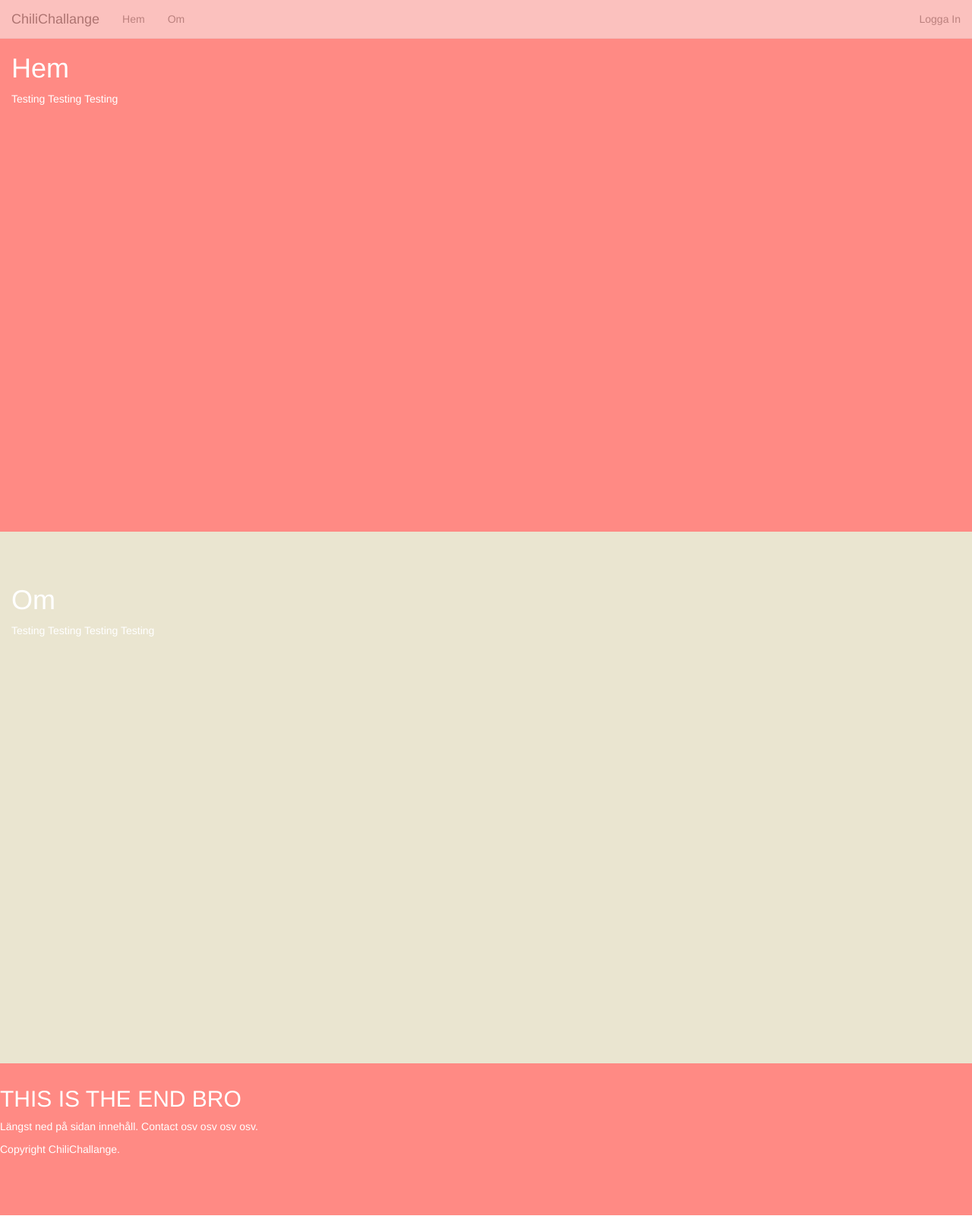
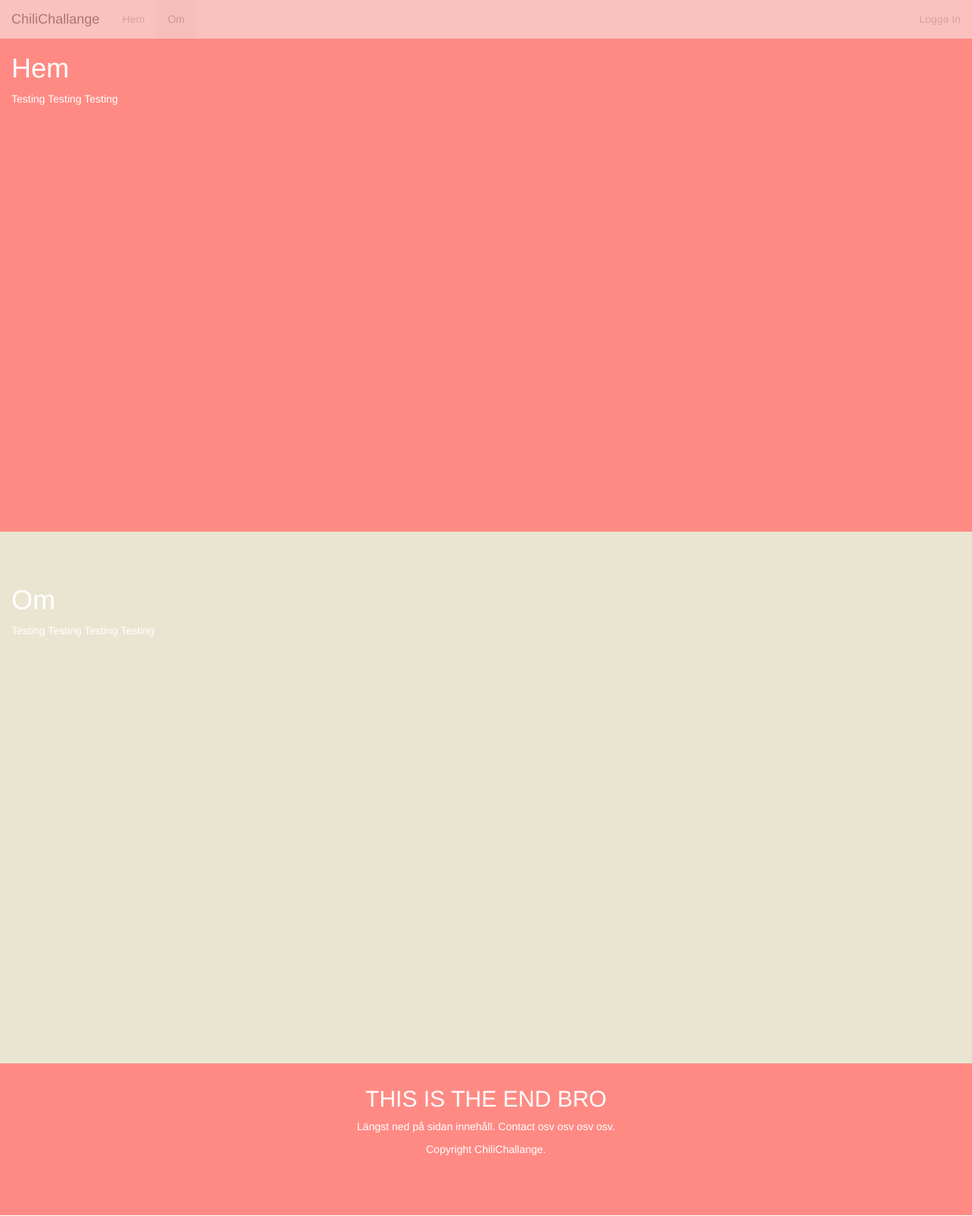
Before and after one commit to linusgalen/chilichallenge, a Flask app: page / in a window 1280 px wide. Shown: the top 1601 px of the page at 76% size. Run offline with Flask 2, Linux system fonts and the light colour scheme; some libraries are stand-ins or nearby versions; grey boxes are pictures that could not be loaded.

Commit message:
scroll navbar connected

```diff
--- a/app/static/base.css
+++ b/app/static/base.css
@@ -1,6 +1,6 @@
 
 
-#navbar{
+#thenavbar{
     opacity: 0.5;
 
 }
--- /dev/null
+++ b/app/static/base.js
@@ -0,0 +1,4 @@
+
+$(document).ready(function(){
+    $('body').scrollspy({target: ".navbar", offset: 50});
+});
--- a/app/templates/base.html
+++ b/app/templates/base.html
@@ -15,6 +15,7 @@
     <!-- Latest compiled and minified JavaScript -->
     <!-- jQuery (necessary for Bootstrap's JavaScript plugins) -->
     <script src="https://ajax.googleapis.com/ajax/libs/jquery/3.1.1/jquery.min.js"></script>
+    <script src="https://maxcdn.bootstrapcdn.com/bootstrap/3.3.7/js/bootstrap.min.js"></script>
     <!-- HTML5 shim and Respond.js for IE8 support of HTML5 elements and media queries -->
     <!-- WARNING: Respond.js doesn't work if you view the page via file:// -->
     <!--[if lt IE 9]>
@@ -22,7 +23,6 @@
       <script src="https://oss.maxcdn.com/respond/1.4.2/respond.min.js"></script>
 
     <![endif]-->
-
 
     <style>
         body {
@@ -43,21 +43,20 @@
 <body data-spy = "scroll" data-target = ".navbar" data-offset = "50">
 
 
-<nav class="navbar navbar-default navbar-fixed-top" id="navbar">
+<nav class="navbar navbar-default navbar-fixed-top" id="thenavbar">
         <div class="container-fluid">
             <div class="navbar-header">
                 <button type="button" class="navbar-toggle collapsed" data-toggle="collapse" data-target=
-                        "#bs-example-navbar-collapse-1" aria-expanded="false">
+                        "#thenavbar" aria-expanded="false">
                     <span class="sr-only">Toggle navigation</span>
                     <span class="icon-bar"></span>
                     <span class="icon-bar"></span>
                     <span class="icon-bar"></span>
-
                 </button>
                 <a class="navbar-brand" href="#">ChiliChallange</a>
             </div>
             <div>
-                <div class="collapse navbar-collapse" id="bs-example-navbar-collapse-1">
+                <div class="collapse navbar-collapse" id="thenavbar">
                     <ul class="nav navbar-nav">
                         <li><a href="#home">Hem</a></li>
                         <li><a href="#about">Om</a></li>
@@ -67,21 +66,10 @@
                         <li > <a href="#">Logga In</a> </li>
                     </ul>
 
-                </div><!-- /.navbar-collapse -->
+                </div>
             </div>
-        </div><!-- /.container-fluid -->
+        </div>
     </nav>
-
-
-{#    <nav class ="navbar navbar-default navbar-fixed-bottom" id="foot">#}
-{#        <div class = "container-fluid">#}
-{#            <div class="container">#}
-{#                <h2>THIS IS THE END BRO</h2>#}
-{#            </div>#}
-{#        </div>#}
-{#    </nav>#}
-
-
 
 {% endblock %}
 
@@ -96,12 +84,13 @@
 </div>
 
 <div id="the_end" class="containter-fluid">
-    <h2>THIS IS THE END BRO</h2>
+    <h2 style="text-align: center">THIS IS THE END BRO</h2>
     <p>   </p>
-    <p>Längst ned på sidan innehåll. Contact osv osv osv osv. </p>
+    <p style="text-align: center"> Längst ned på sidan innehåll. Contact osv osv osv osv. </p>
     <p>    </p>
-    <p>Copyright ChiliChallange.</p>
+    <p style="text-align: center"> Copyright ChiliChallange.</p>
 </div>
+
 
 <div class="content">
 
```
Also changed, not shown: app/templates/base.js (added).
